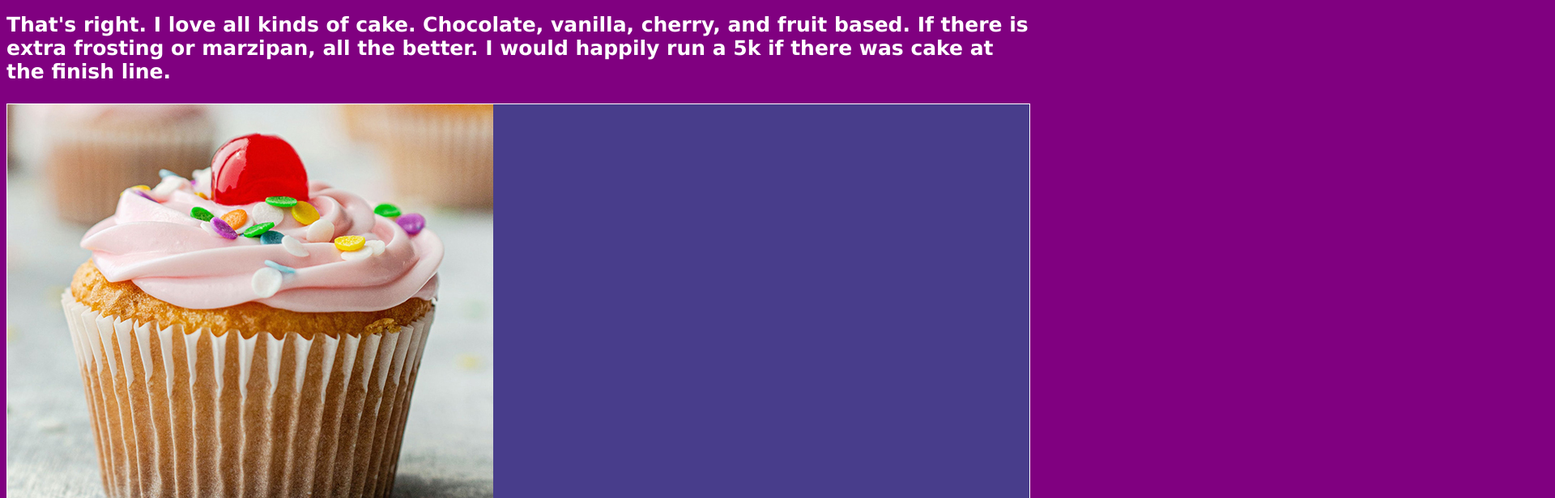
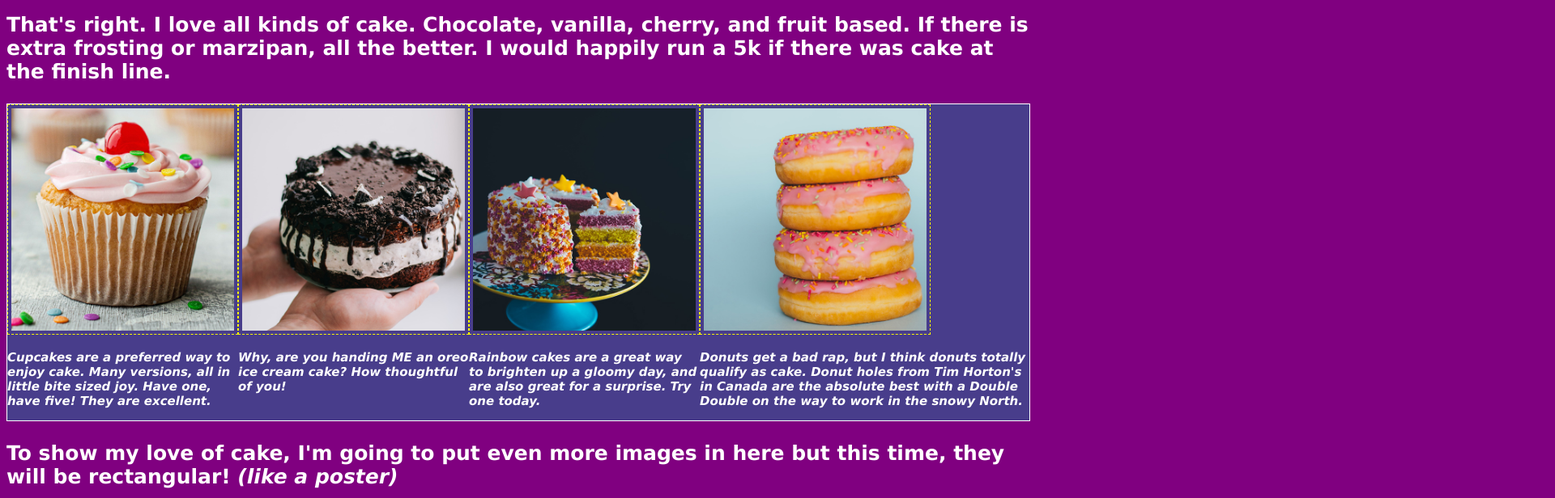
Before and after one commit to Ewaann/HTML-CSS, a plain HTML site: page cake.html in a window 1280 px wide. Shown: the part 860-1476 px from the top of the page at 81% size, 1920 px wide, since content can reach past the window. Drawn offline with Linux system fonts and the light colour scheme.

Commit message:
Update styles.css

```diff
--- a/styles.css
+++ b/styles.css
@@ -76,3 +76,14 @@ li {
     font-size: 15px;
     font-style: italic;
 }
+
+.container {
+    display:flex;
+}
+
+.cake-item{
+    border:1px dashed yellow;
+    width: 275px;
+    height:275px;
+    padding: 4px;
+}
```
